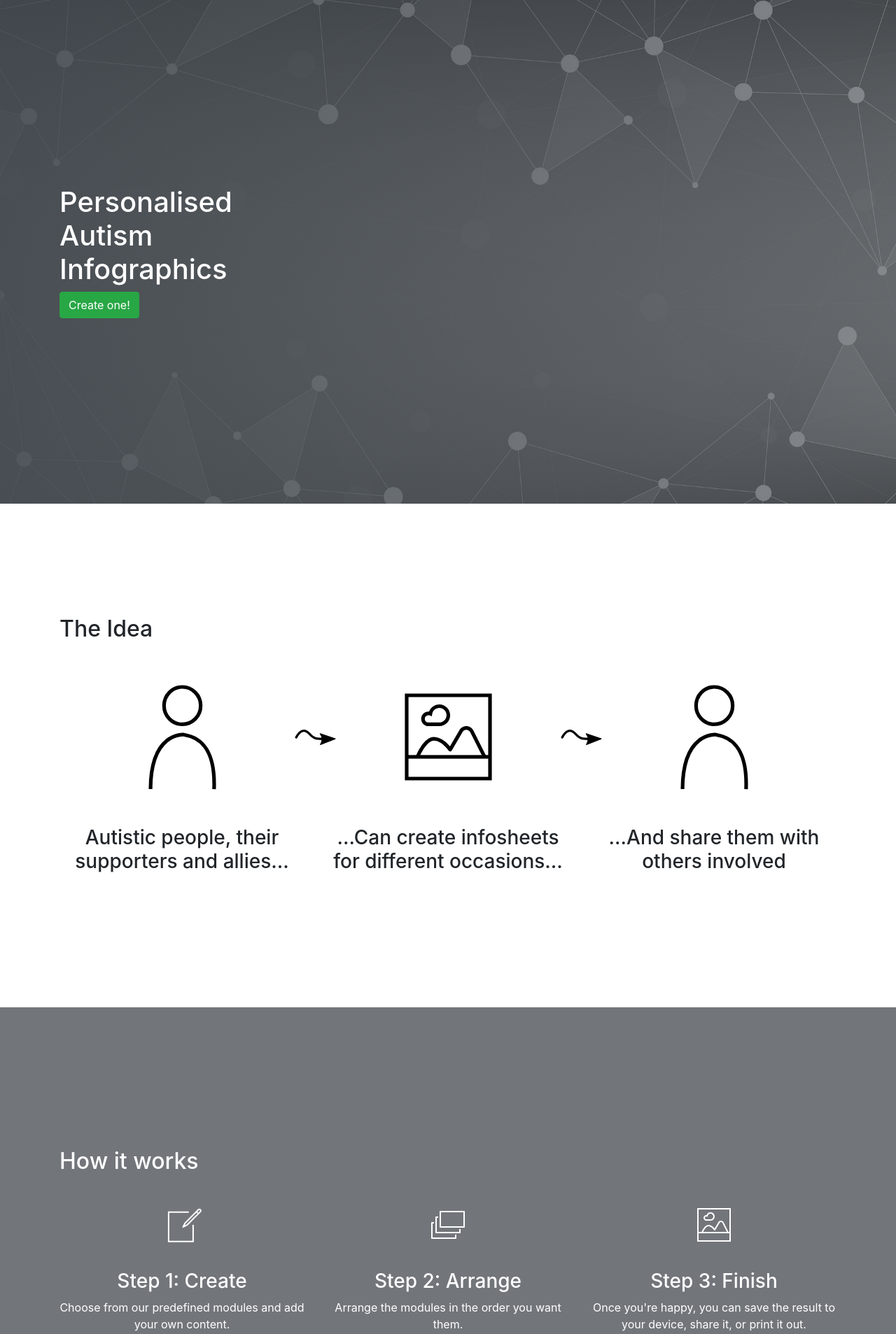
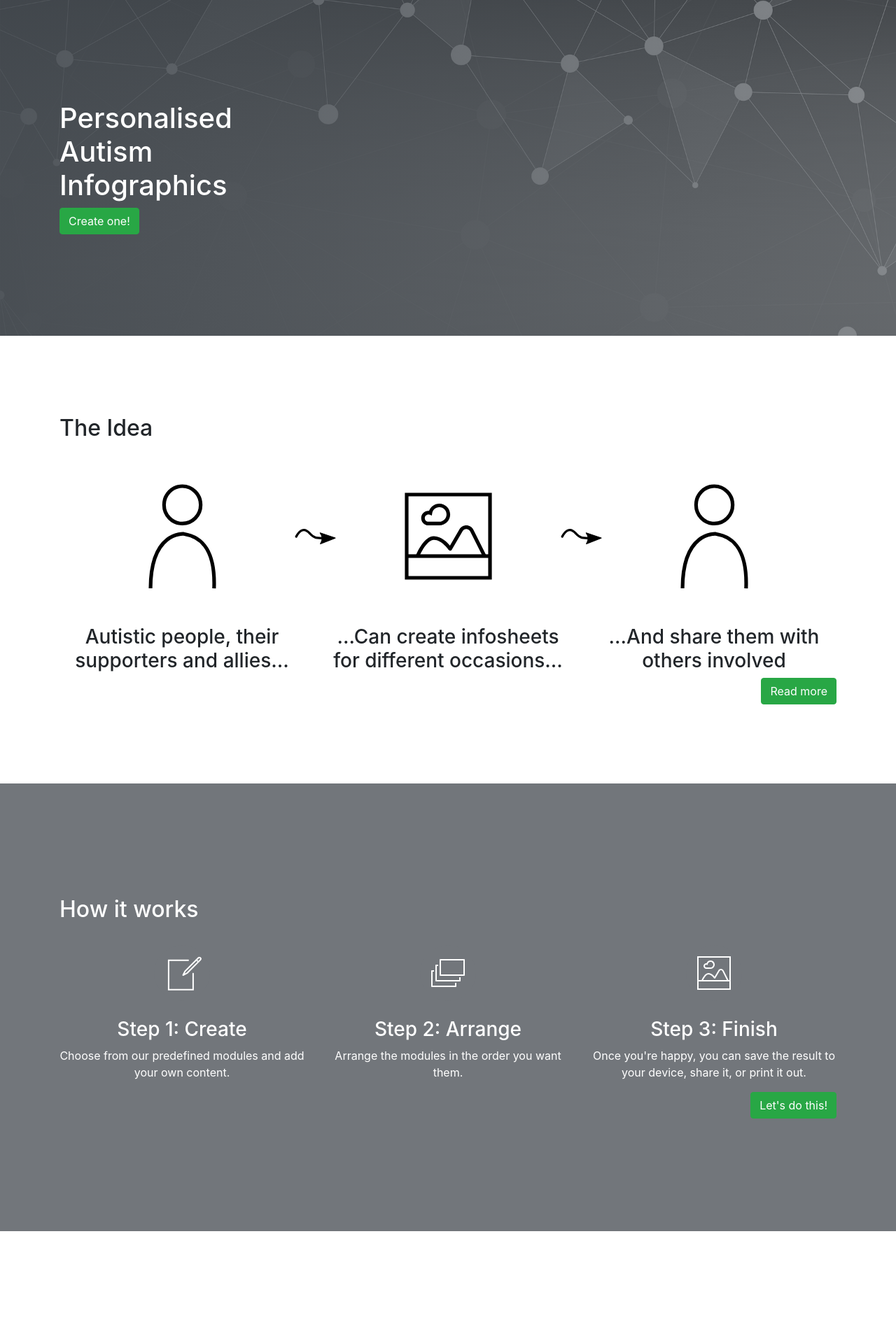
Before and after one commit to aspigirlcodes/uniqid, a Django app: page /pages/1/preview/1/ in a window 1280 px wide. Shown: the part 56-1963 px from the top of the page at 70% size. Run offline with Django 3.2, Linux system fonts and the light colour scheme; parts of the project's set-up code (start-up, migrations or seed data) failed here and were passed over; some libraries are stand-ins or nearby versions.

Commit message:
various usability changes On the homepage on the create page a preview is added, and user doesn't have to scroll down anymore to find button. added missing link on empty mypages page added requestlogging

```diff
--- a/home/templates/home/home.html
+++ b/home/templates/home/home.html
@@ -30,7 +30,7 @@
 </section>
 <section id="idea">
   <div class="container">
-    <div class="row fill-60-viewport align-items-center">
+    <div class="row fill-80-viewport align-items-center">
       <div class="col">
         <div class="row mt-4">
           <div class="col-12">
@@ -54,7 +54,7 @@
             <img src="{% static "img/person.svg" %}" class="img-fluid p-4"/>
           </div>
         </div>
-        <div class="row mb-5">
+        <div class="row">
           <div class="col-12 col-md-4 text-center">
             <h3>{% trans "Autistic people, their supporters and allies..." %}</h3>
           </div>
@@ -65,13 +65,18 @@
             <h3>{% trans "...And share them with others involved" %}</h3>
           </div>
         </div>
+        <div class="row pb-4">
+          <div class="col-12 text-right">
+            <a href="{% url "home:faq" %}" role="button" class="btn btn-success">{% trans "Read more" context "Action button" %}</a>
+          </div>
+        </div>
       </div>
     </div>
   </div>
 </section>
 <section id="how" class="bg-grey text-white">
   <div class="container">
-    <div class="row fill-60-viewport align-items-center">
+    <div class="row fill-80-viewport align-items-center">
       <div class="col">
         <div class="row pt-4">
           <div class="col-12">
@@ -112,7 +117,7 @@
 </section>
 <section id="why">
   <div class="container ">
-    <div class="row fill-60-viewport align-items-center">
+    <div class="row fill-80-viewport align-items-center">
       <div class="col">
         <div class="row py-4">
           <div class="col-12">
--- a/pages/models.py
+++ b/pages/models.py
@@ -47,7 +47,7 @@
     is_active = models.BooleanField(verbose_name=_("Is active"),
                                     default=True,
                                     blank=True)
-    is_visible = models.BooleanField(verbose_name=_("Is active"),
+    is_visible = models.BooleanField(verbose_name=_("Is visible"),
                                      default=False,
                                      blank=True)
     token = models.CharField(verbose_name=_("Token"), blank=True, default="",
--- a/pages/static/css/main.css
+++ b/pages/static/css/main.css
@@ -11,7 +11,11 @@
 }
 
 .fill-60-viewport {
-  min-height: 90vh
+  min-height: 60vh
+}
+
+.fill-80-viewport {
+  min-height: 80vh
 }
 
 .fill-30-viewport
--- a/pages/templates/pages/page_list.html
+++ b/pages/templates/pages/page_list.html
@@ -37,7 +37,7 @@
                     <p class="text-secondary">{% trans "No Title" %}</p>
                   {% endif %}
                     <div>
-                    <a href="{% url "pages:pagepreview" page.id %}" class="btn btn-outline-secondary">{% trans "Preview" %}</a>
+                    <a href="{% url "pages:pagepreview" page.id "final"%}" class="btn btn-outline-secondary">{% trans "Preview" %}</a>
                     <a href="{% url "pages:addmodule" page.id %}" class="btn btn-outline-primary">
                       {% trans "Edit" %}
                     </a>
@@ -135,7 +135,7 @@
       <div class="col">
         {% url "pages:createpage" as create_url%}
         {% blocktrans trimmed %}
-          You don't have any pages yet. <a href="{{url}}">Create one.</a>
+          You don't have any pages yet. <a href="{{create_url}}">Create one.</a>
         {% endblocktrans %}
       </div>
     </div>
--- a/pages/templates/widgets/bs_checkbox_select.html
+++ b/pages/templates/widgets/bs_checkbox_select.html
@@ -1,3 +1,4 @@
+{% load i18n %}
 {% with id=widget.attrs.id %}
 <div{% if id %} id="{{ id }}"{% endif %}
 {% if widget.attrs.class %} class="{{ widget.attrs.class }}"{% endif %}>
@@ -8,6 +9,10 @@
   {% endif %}
   {% for option in options %}
     <div class="form-check">{% include option.template_name with widget=option %}</div>
+    <div class="text-right d-none dyn-btn" id="{{id }}_{{index}}_button">
+        <button type="submit" name="submit_module"
+        class="btn btn-lg btn-primary"> {% trans "Create module" context "Button" %} </button>
+    </div>
   {% endfor %}
   {% if group %}
     </div>
--- a/pages/urls.py
+++ b/pages/urls.py
@@ -117,7 +117,7 @@
 
     url(r'^(?P<pk>[0-9]+)/sortmodules/$', ModuleSortView.as_view(),
         name="sortmodules"),
-    url(r'^(?P<pk>[0-9]+)/preview/$',
+    url(r'^(?P<pk>[0-9]+)/preview/(?P<reason>creating|final)/$',
         PagePreview.as_view(), name="pagepreview"),
     url(r'^viewpage/(?P<uidb64>[0-9A-Za-z_\-]+)/'
         '(?P<token>[0-9A-Za-z]{1,20})/$',
--- a/pages/views.py
+++ b/pages/views.py
@@ -1,4 +1,5 @@
 import logging
+
 from django.views.generic import CreateView, DetailView, UpdateView, \
                                  DeleteView, ListView
 from django.core.urlresolvers import reverse
@@ -563,6 +564,7 @@
 
     def get_context_data(self, **kwargs):
         context = super().get_context_data(**kwargs)
+        context["reason"] = self.kwargs.get("reason")
         context['modules'] = self.object.get_all_modules_sorted()
         return context
 
--- /dev/null
+++ b/uniqid/middleware/requestmiddleware.py
@@ -0,0 +1,22 @@
+import logging
+
+
+logger = logging.getLogger("request")
+
+
+class RequestMiddleware(object):
+
+    def __init__(self, get_response):
+        self.get_response = get_response
+        # One-time configuration and initialization.
+
+    def __call__(self, request):
+        # Code to be executed for each request before
+        # the view (and later middleware) are called.
+        logger.info(request.path)
+        response = self.get_response(request)
+
+        # Code to be executed for each request/response after
+        # the view is called.
+
+        return response
--- a/uniqid/settings.py
+++ b/uniqid/settings.py
@@ -41,6 +41,7 @@
 ]
 
 MIDDLEWARE = [
+    'uniqid.middleware.requestmiddleware.RequestMiddleware',
     'django.middleware.security.SecurityMiddleware',
     'django.contrib.sessions.middleware.SessionMiddleware',
     'django.middleware.locale.LocaleMiddleware',
```
Also changed, not shown: pages/templates/pages/createpage.html (+14 -0 lines), pages/templates/pages/page_preview.html (+8 -0 lines), pages/migrations/0018_auto_20180211_1926.py (added), uniqid/middleware/__init__.py (added).
